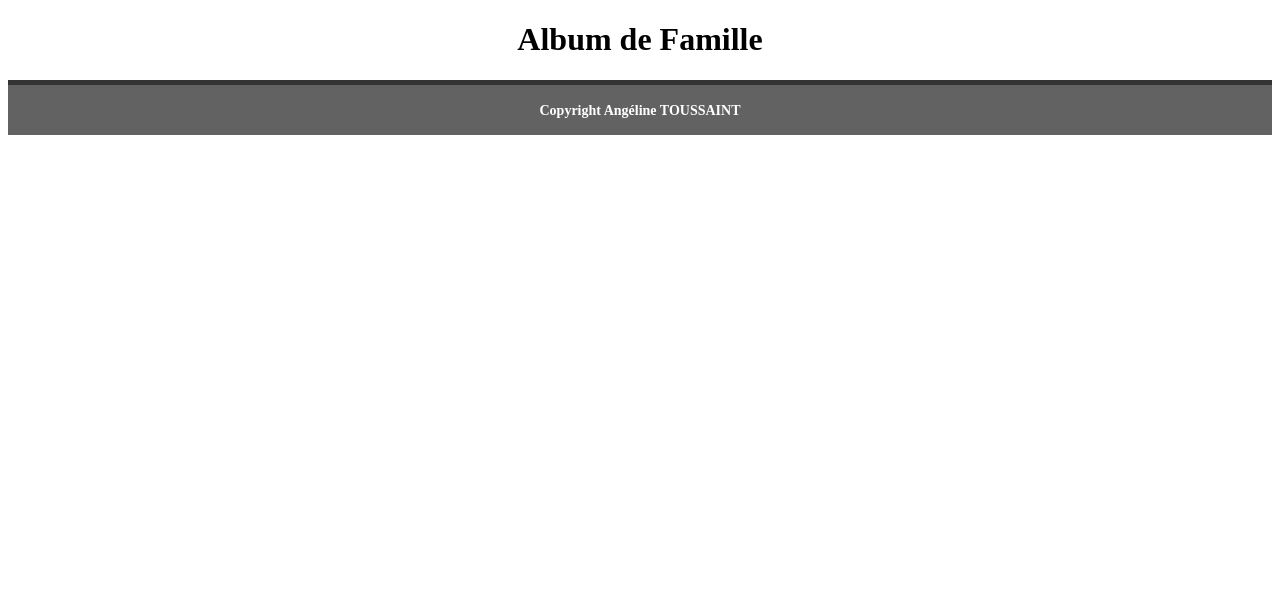
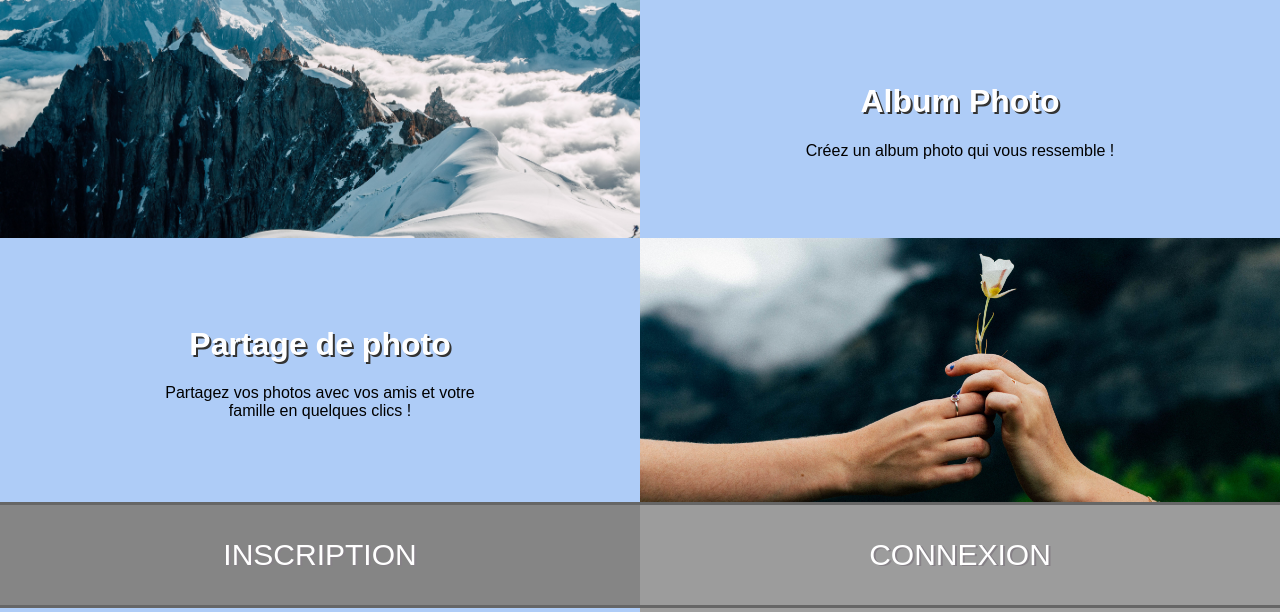
Before and after one commit to AngelineToussaint/albumPhotoFamille, a PHP site: page / in a window 1280 px wide. Shown: the top 612 px of the page. Before the commit the page ends 135 px from the top, so only its background shows below. Run offline with PHP 8.4, Linux system fonts and the light colour scheme; grey boxes are pictures that could not be loaded.

Commit message:
Create home page

```diff
--- a/css/styles.css
+++ b/css/styles.css
@@ -1,11 +1,81 @@
 * {
     outline:none;
+}
+
+/*Body*/
+body {
+    margin: 0;
+    font-family: Arial;
 }
 
 /*Title*/
 .title {
     text-align: center;
 }
+
+/*Backgrounds*/
+#login .background, #register .background {
+    background-image: url("img/background.jpg");
+}
+
+/*Home*/
+#home .row {
+    display: flex;
+    text-align: center;
+}
+#home .row .col {
+    position: relative;
+}
+#home .row .col .content {
+    position: absolute;
+    top: 50%;
+    left:50%;
+    transform: translateY(-50%) translateX(-50%);
+}
+#home .row .col .content h1 {
+    text-shadow: 2px 2px #333;
+    color: #fff;
+}
+
+#home .row > .col {
+    width: 50%;
+}
+
+#home .row > .col > img {
+    width: 100%;
+    height: 100%;
+}
+
+#home .r1 > .col:nth-child(2) {
+    background-color: #aeccf7;
+}
+
+#home .r2 > .col:nth-child(1) {
+    background-color: #aeccf7;
+}
+
+#home .r3 > .btn {
+    text-decoration: none;
+    color: #ffffff;
+    line-height: 100px;
+    font-size: 30px;
+    text-shadow: 2px 1px #868187;
+    border-top: 3px solid #666666;
+    border-bottom: 3px solid #666666;
+}
+
+#home .r3 > .btn:nth-child(1){
+    background-color: #858585;
+}
+
+#home .r3 > .btn:nth-child(2){
+    background-color: #9c9c9c;
+}
+
+#home .r4 > .col:nth-child(1){
+    background-color: #aeccf7;
+}
+
 
 /*Footer*/
 .footer {
--- a/pages/home.php
+++ b/pages/home.php
@@ -1,3 +1,51 @@
-<div class="title">
-    <h1>Album de Famille</h1>
+<div id="home">
+    <div class="row r1">
+        <div class="col">
+            <img src="img/mountain.jpg" style="width: 100%">
+        </div>
+        <div class="col">
+            <div class="content">
+                <h1>Album Photo</h1>
+                <p class="description">Créez un album photo qui vous ressemble !</p>
+            </div>
+        </div>
+    </div>
+    <div class="row r2">
+        <div class="col">
+            <div class="content">
+                <h1>Partage de photo</h1>
+                <p class="description">Partagez vos photos avec vos amis et votre famille en quelques clics !</p>
+            </div>
+        </div>
+        <div class="col">
+            <img src="img/share.jpg" style="width: 100%">
+        </div>
+    </div>
+    <div class="row r3">
+        <a class="col btn" href="?page=register">
+            INSCRIPTION
+        </a>
+        <a class="col btn" href="?page=login">
+            CONNEXION
+        </a>
+    </div>
+    <div class="row r4">
+        <div class="col">
+            <div class="content">
+                <h1>Fonctionnement du site</h1>
+                <p class="description">Découvrez le fonctionnement en image !</p>
+            </div>
+        </div>
+        <div class="col">
+            <img src="https://lemag.nikonclub.fr/wp-content/uploads/2016/11/Photo-selection-pour-Nikon-France-Mattia-Bonavida-2016-8.jpg">
+        </div>
+    </div>
+    <div class="row r5">
+        <div class="col">
+            <img src="https://lemag.nikonclub.fr/wp-content/uploads/2016/11/Photo-selection-pour-Nikon-France-Mattia-Bonavida-2016-8.jpg">
+        </div>
+        <div class="col">
+            <img src="https://lemag.nikonclub.fr/wp-content/uploads/2016/11/Photo-selection-pour-Nikon-France-Mattia-Bonavida-2016-8.jpg">
+        </div>
+    </div>
 </div>
```
Also changed, not shown: img/background.jpg (renamed from img/fond.jpg), img/mountain.jpg (added), img/share.jpg (added).
